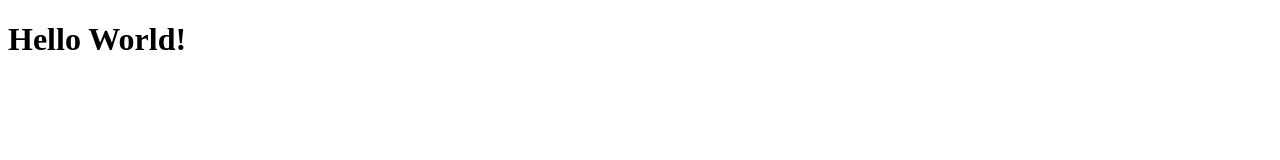
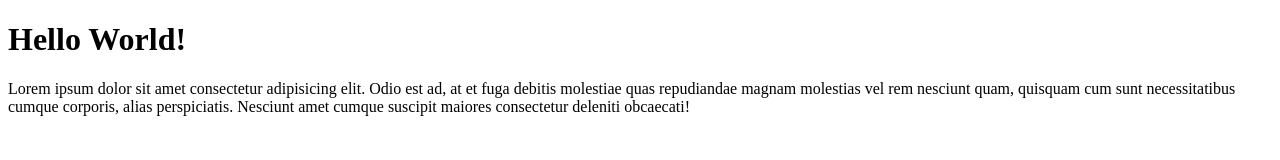
Before and after one commit to bappy89599/git-practice, a plain HTML site: page index.html in a window 1280 px wide. Drawn offline with Linux system fonts and the light colour scheme.

Commit message:
this is my secound commit

```diff
--- a/index.html
+++ b/index.html
@@ -10,6 +10,9 @@
 
 <body>
     <h1>Hello World!</h1>
+    <p>Lorem ipsum dolor sit amet consectetur adipisicing elit. Odio est ad, at et fuga debitis molestiae quas
+        repudiandae magnam molestias vel rem nesciunt quam, quisquam cum sunt necessitatibus cumque corporis, alias
+        perspiciatis. Nesciunt amet cumque suscipit maiores consectetur deleniti obcaecati!</p>
 </body>
 
 </html>
```
